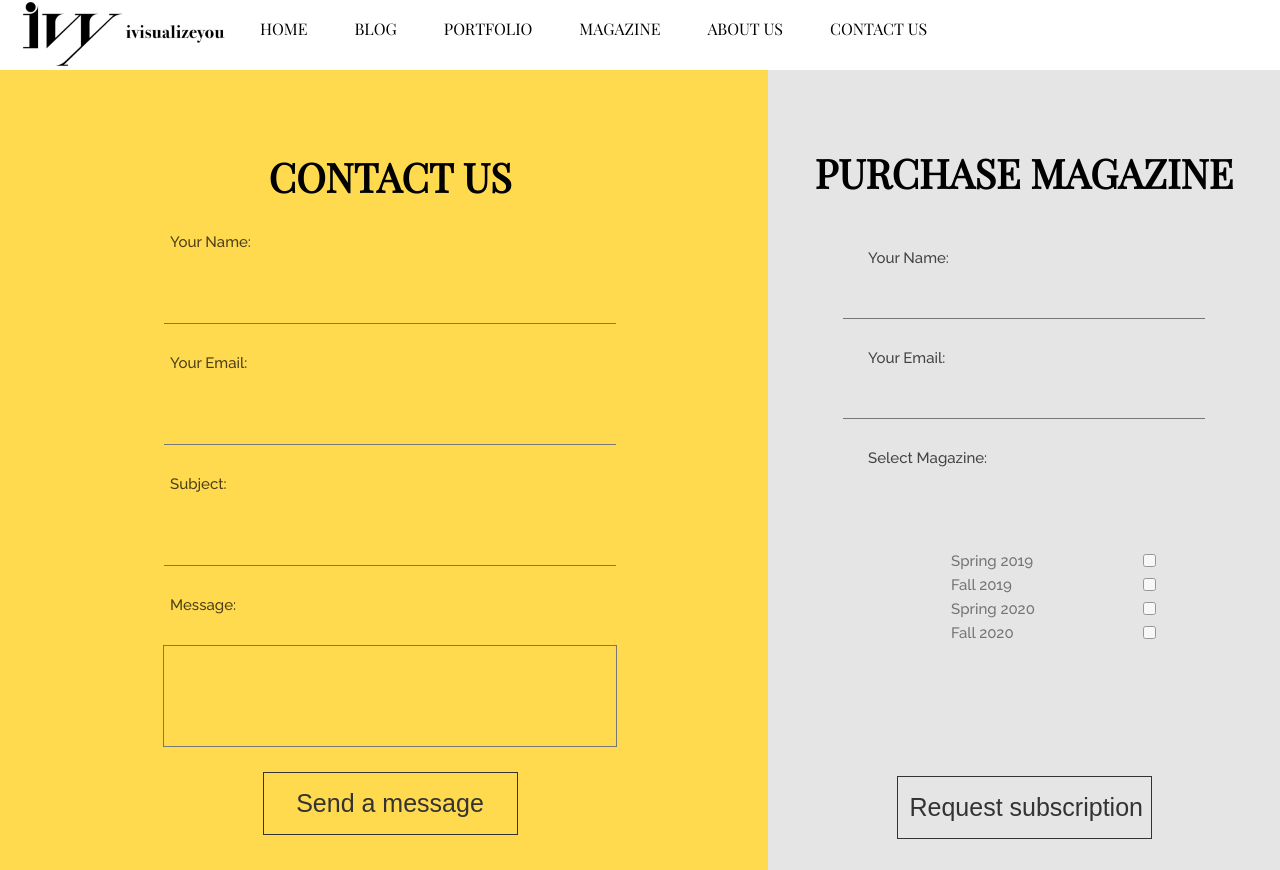
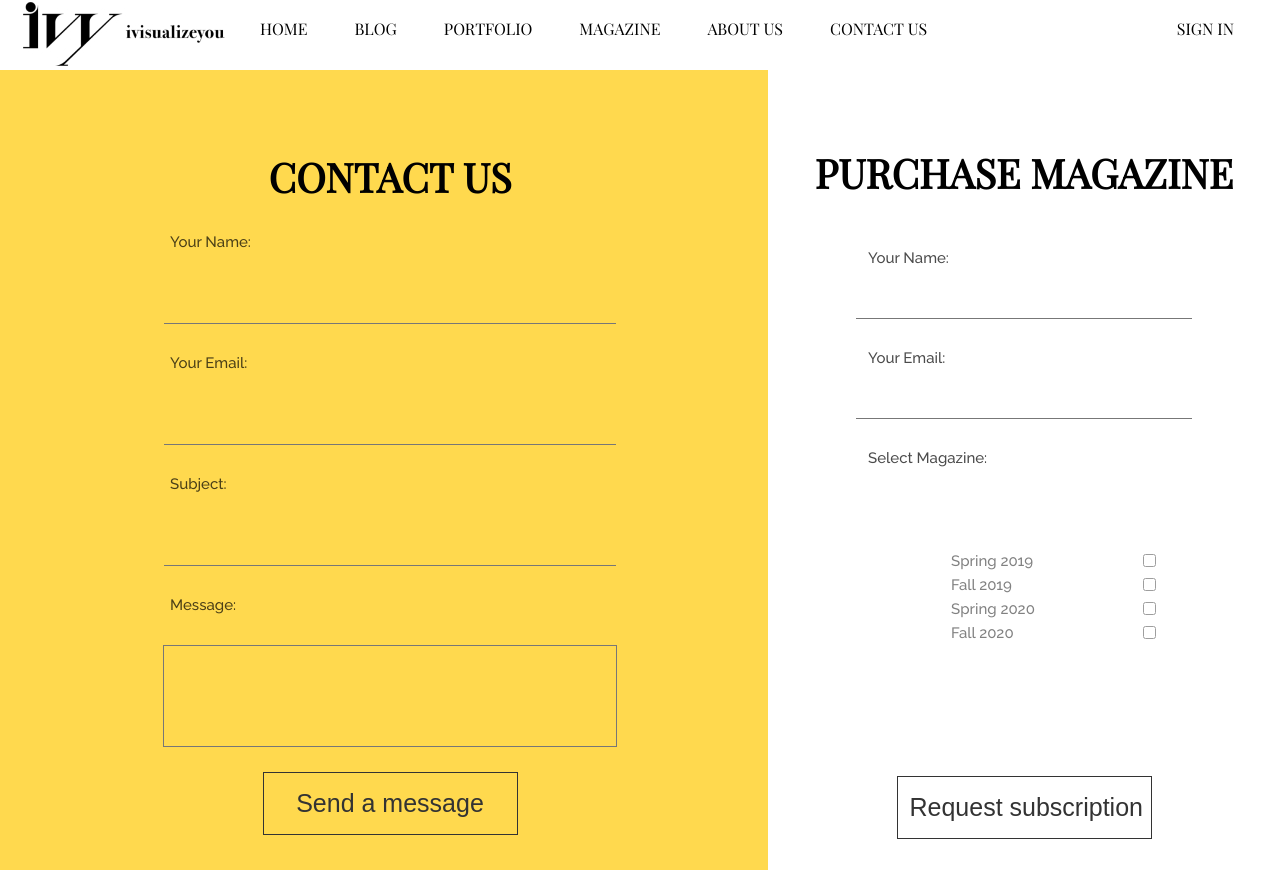
Before and after one commit to IVY-magazine/ivy-magazine, a Django app: page /contactUs/ in a window 1280 px wide. Run offline with Django 3.2, Linux system fonts and the light colour scheme.

Commit message:
signIn button added in navbar

```diff
--- a/ivyMagazine/magazines/templates/magazines/contactUs.html
+++ b/ivyMagazine/magazines/templates/magazines/contactUs.html
@@ -23,6 +23,7 @@
                 <li><a class="nav-link" href="{% url 'magazine' %}">MAGAZINE</a></li>
                 <li><a class="nav-link" href="{% url 'aboutUs' %}">ABOUT US</a></li>
                 <li><a class="nav-link" href="{% url 'contactUs' %}">CONTACT US</a></li>
+                <li id="sign_in"><a  class="nav-link" href="{% url 'signIn' %}">SIGN IN</a></li>
           </ul>
     </nav>
     <section>
--- a/ivyMagazine/magazines/templates/magazines/navbar.html
+++ b/ivyMagazine/magazines/templates/magazines/navbar.html
@@ -10,5 +10,6 @@
           <li><a class="nav-link" href="{% url 'magazine' %}">MAGAZINE</a></li>
           <li><a class="nav-link" href="{% url 'aboutUs' %}">ABOUT US</a></li>
           <li><a class="nav-link" href="{% url 'contactUs' %}">CONTACT US</a></li>
+          <li id="sign_in"><a  class="nav-link" href="{% url 'signIn' %}">SIGN IN</a></li>
     </ul>
 </nav>
--- a/ivyMagazine/static/css/contactUs.css
+++ b/ivyMagazine/static/css/contactUs.css
@@ -32,6 +32,10 @@ body nav ul {
     text-decoration: none;
   }
 
+
+body nav ul #sign_in{
+    margin-left: 17vw;
+ }
   /* Change the link color to #111 (black) on hover */
   body nav li a:hover {
 
@@ -44,7 +48,7 @@ section{
     align-self: center;
     min-height: 100vh;
     min-width: 100vw;
-    background: #E5E5E5;
+    background: #ffffff;
 }
 
 section::before
@@ -260,7 +264,7 @@ section .container .purchaseForm .formBox .inputBox textarea
 {
     position: relative;
 
-    width: 70% !important;
+    width: 65% !important;
 
     font-size: 15px;
     font-weight: 300;
@@ -268,14 +272,14 @@ section .container .purchaseForm .formBox .inputBox textarea
     border:none;
     border-bottom: 1px solid #777;
     outline: none;
-    background: #E5E5E5;
+    background: #ffffff;
 }
 
 section .container .purchaseForm .formBox .inputBox input[type="submit"]
 {
     position: relative;
     cursor: pointer;
-    background: #E5E5E5;
+    background: #ffffff;
     color: #333;
     border: 1px solid #333;
     top: 12.5vh;
--- a/ivyMagazine/static/css/navbar.css
+++ b/ivyMagazine/static/css/navbar.css
@@ -26,6 +26,9 @@ nav li a {
     text-decoration: none;
   }
 
+nav ul #sign_in{
+   margin-left: 17vw;
+}
   /* Change the link color to #111 (black) on hover */
 nav li a:hover {
 
```
